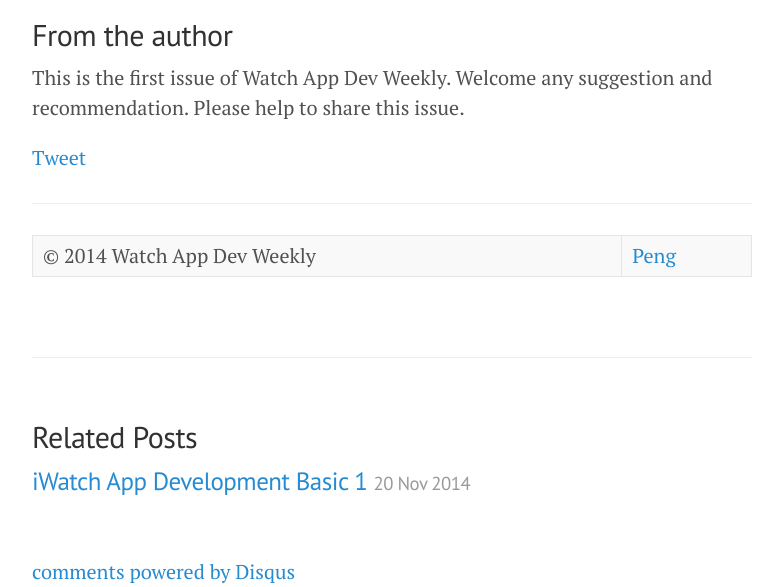
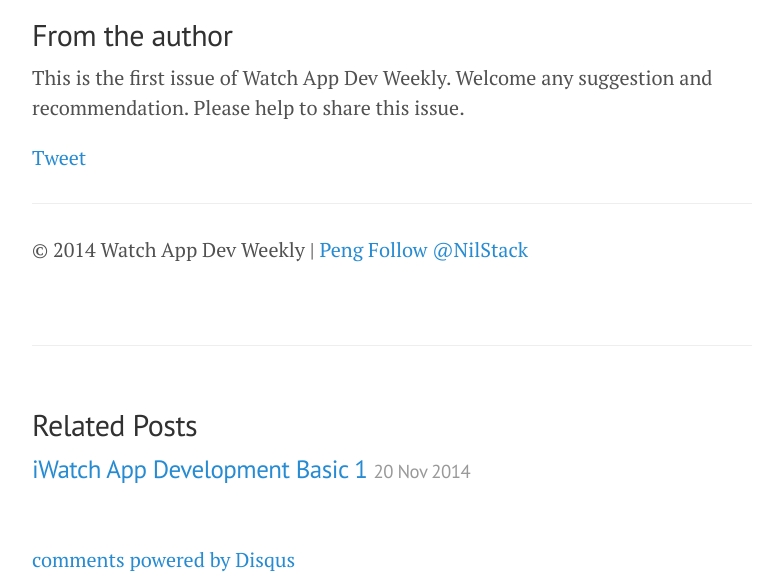
Before and after one commit to GitPeng/GitPeng.github.io, a Jekyll site: the page built from _posts/2014-11-23-iWatch-App-Dev-Weekly-Issue-1.md, in a window 1280 px wide and 900 px high, scrolled down 1397 px, cut to the strip 313-900 px from the top of the window. Shown: the whole strip, without its empty margins (248-1031 px from the left). Built offline with Jekyll 4.4.1, drawn with Linux system fonts in a browser that asks for light colours; Markdown is read by kramdown in place of the engine named in the settings; comment, search, counter and statistics services are not loaded; some of the changed lines change nothing that is shown.

Commit message:
iWatch-App-Dev-Weekly-Issue-1

```diff
--- a/_posts/2014-11-23-iWatch-App-Dev-Weekly-Issue-1.md
+++ b/_posts/2014-11-23-iWatch-App-Dev-Weekly-Issue-1.md
@@ -67,3 +67,5 @@
 ---
 
 © 2014 Watch App Dev Weekly | [Peng](https://twitter.com/NilStack)
+<a href="https://twitter.com/NilStack" class="twitter-follow-button" data-show-count="false">Follow @NilStack</a>
+<script>!function(d,s,id){var js,fjs=d.getElementsByTagName(s)[0],p=/^http:/.test(d.location)?'http':'https';if(!d.getElementById(id)){js=d.createElement(s);js.id=id;js.src=p+'://platform.twitter.com/widgets.js';fjs.parentNode.insertBefore(js,fjs);}}(document, 'script', 'twitter-wjs');</script>
```
